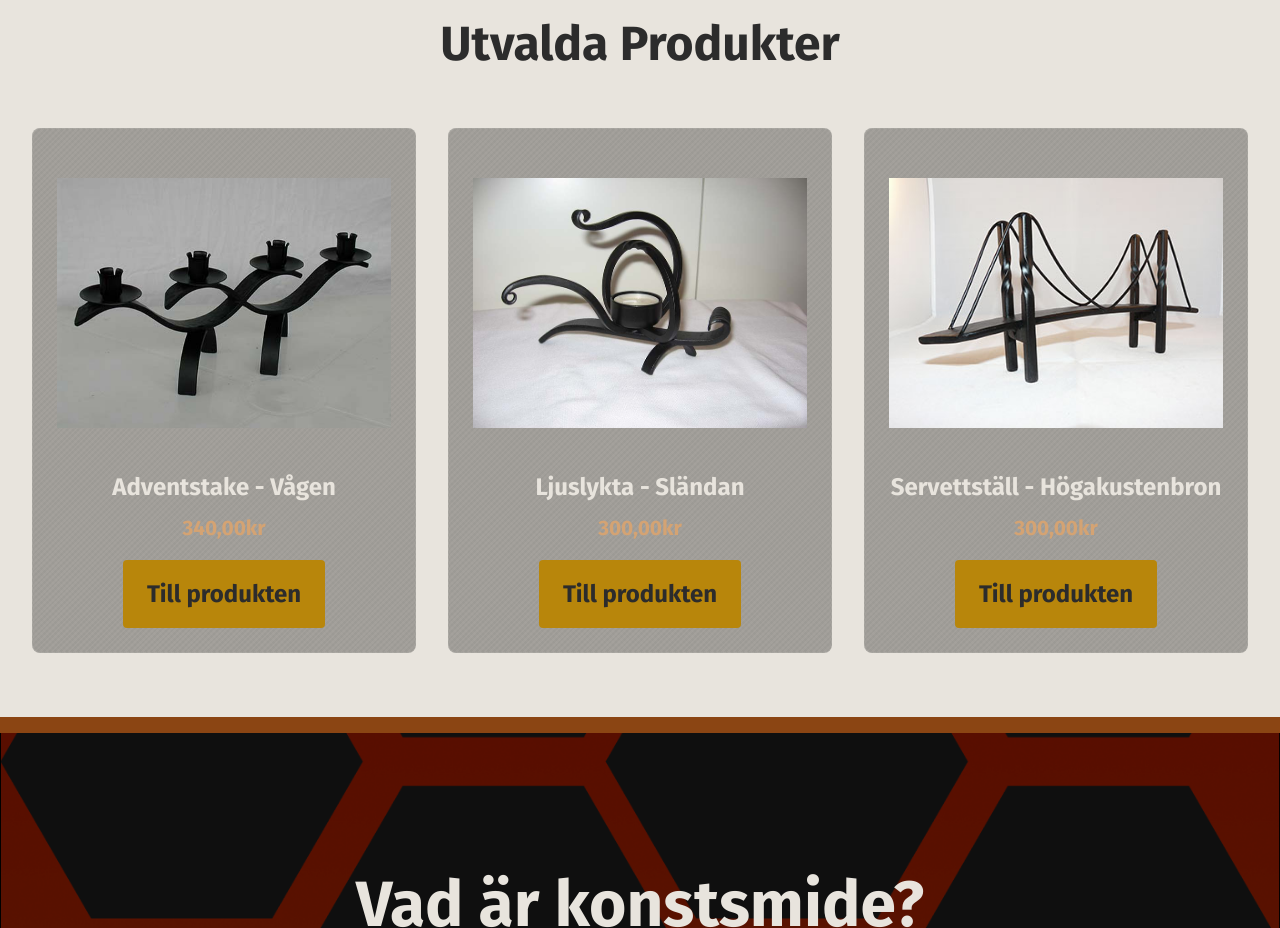
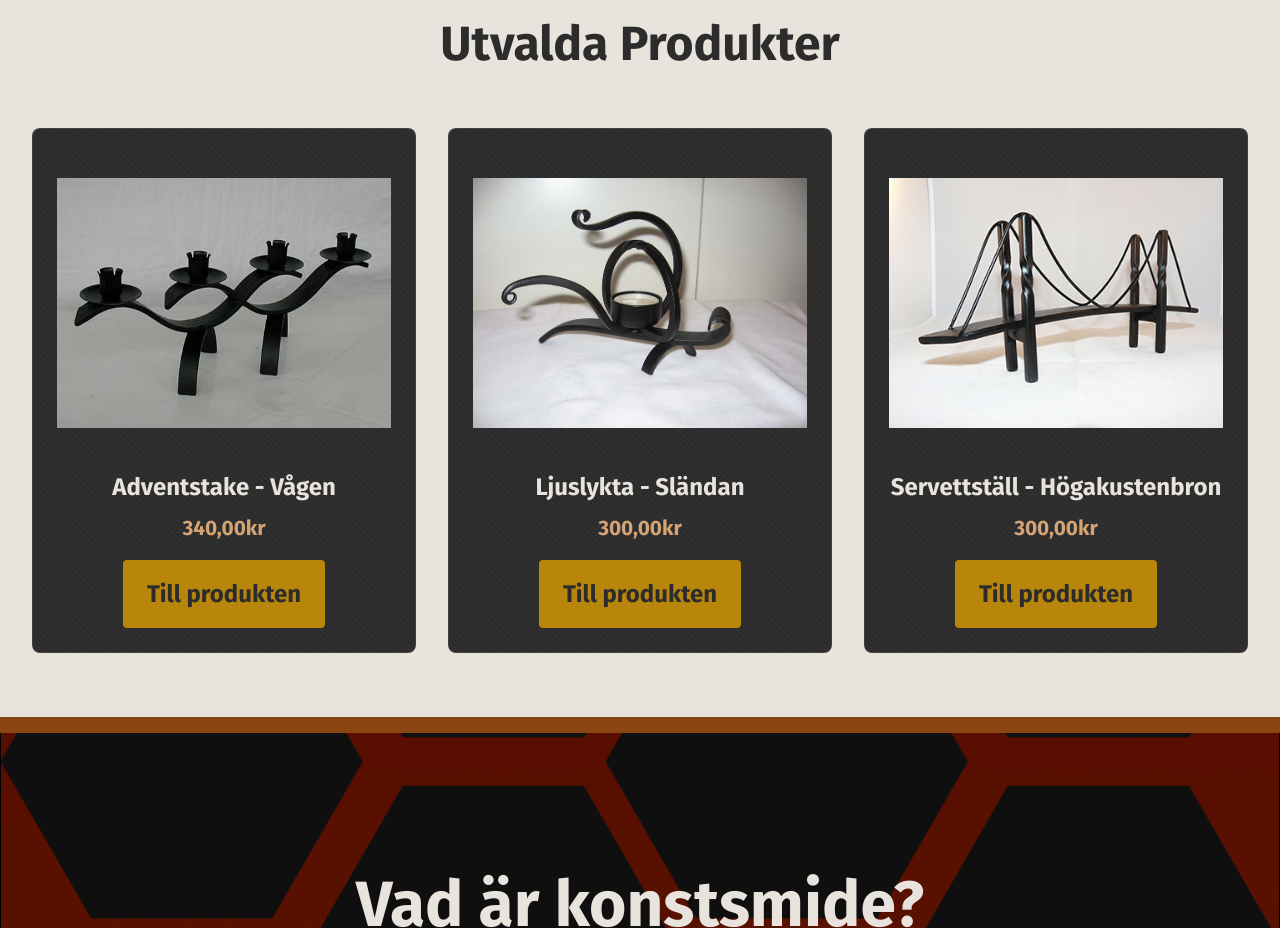
Before and after one commit to alvarsjogren/bjornsmide-react, a React (Vite) app: page / in a window 1280 px wide. Shown: the part 820-1748 px from the top of the page. Built offline with nearby package versions, Linux system fonts and the light colour scheme; a web font is replaced by a local one.

Commit message:
Removed some unused css

```diff
--- a/src/styles/shop-products.css
+++ b/src/styles/shop-products.css
@@ -70,77 +70,9 @@
 	color: var(--color-muted);
 }
 
-.products-grid {
-	display: grid;
-	grid-template-columns: repeat(3, 1fr);
-	gap: 2rem;
+.shop-products .products-grid {
 	max-width: 1600px;
 	margin: 0 auto;
-}
-
-.product-card {
-	display: flex;
-	flex-direction: column;
-	align-items: center;
-	padding: 1.5rem;
-	background-color: rgba(0, 0, 0, 0.3);
-	background-image:
-		repeating-linear-gradient(
-			45deg,
-			transparent,
-			transparent 2px,
-			rgba(255, 255, 255, 0.02) 2px,
-			rgba(255, 255, 255, 0.02) 4px
-		),
-		repeating-linear-gradient(
-			-45deg,
-			transparent,
-			transparent 2px,
-			rgba(0, 0, 0, 0.03) 2px,
-			rgba(0, 0, 0, 0.03) 4px
-		);
-	border-radius: 8px;
-	border: 1px solid rgba(232, 228, 221, 0.1);
-}
-
-.product-card img {
-	width: 100%;
-	height: 300px;
-	margin-bottom: 1rem;
-	object-fit: contain;
-	border-radius: 8px;
-}
-
-.product-card h3 {
-	margin-bottom: 0.5rem;
-	font-size: 1.5rem;
-	color: var(--color-light);
-	text-align: center;
-}
-
-.product-card .price {
-	margin-bottom: 1rem;
-	font-size: 1.3rem;
-	font-weight: bold;
-	color: var(--color-gold-hover);
-}
-
-.product-button {
-	display: inline-block;
-	margin-top: auto;
-	padding: 1rem 1.5rem;
-	width: fit-content;
-	background-color: var(--color-gold);
-	color: var(--color-dark);
-	font-size: 1.5rem;
-	font-weight: bold;
-	text-decoration: none;
-	border-radius: 4px;
-	transition: background-color 0.3s ease;
-}
-
-.product-button:hover {
-	background-color: var(--color-gold-hover);
 }
 
 .shop-tagline {
@@ -181,7 +113,7 @@
 		width: 100%;
 	}
 
-	.products-grid {
+	.shop-products .products-grid {
 		grid-template-columns: repeat(2, 1fr);
 		gap: 1.5rem;
 	}
@@ -193,13 +125,9 @@
 }
 
 @media (max-width: 600px) {
-	.products-grid {
+	.shop-products .products-grid {
 		grid-template-columns: 1fr;
 		max-width: 400px;
 		margin: 0 auto;
 	}
-
-	.product-card img {
-		height: 220px;
-	}
 }
```
